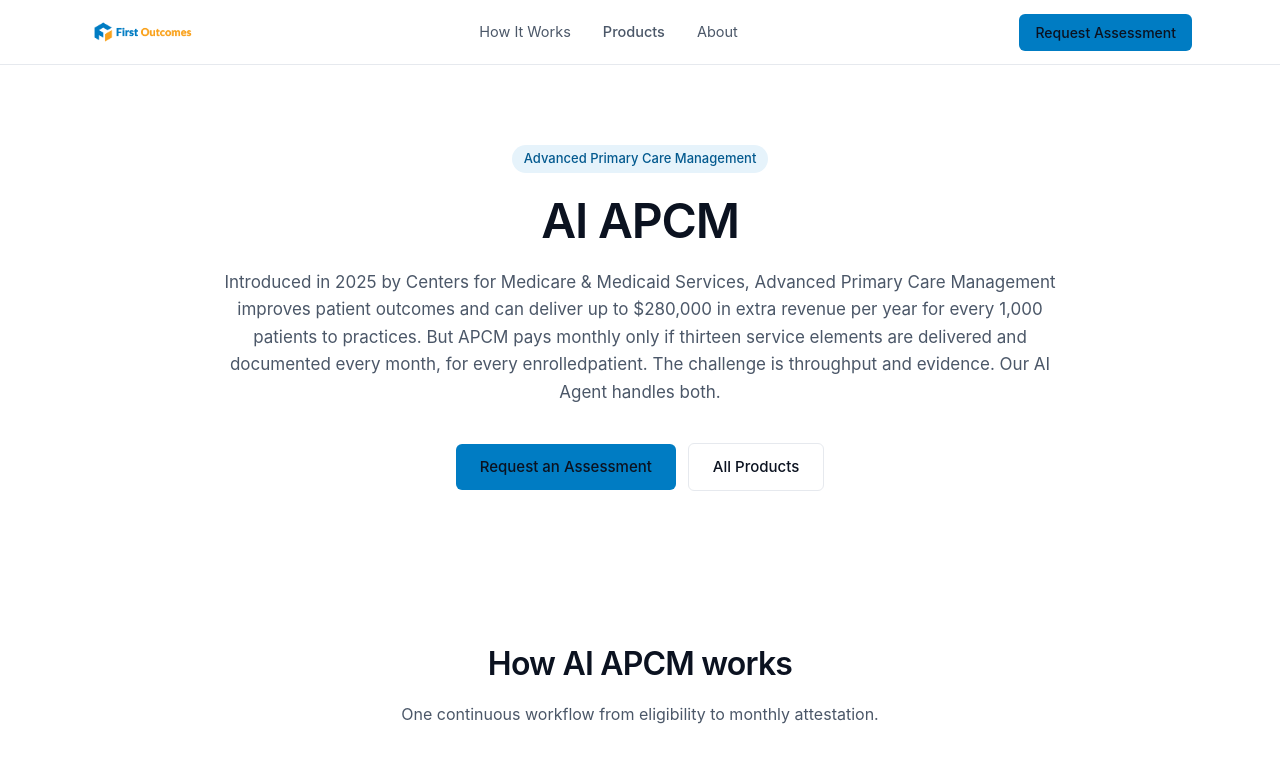
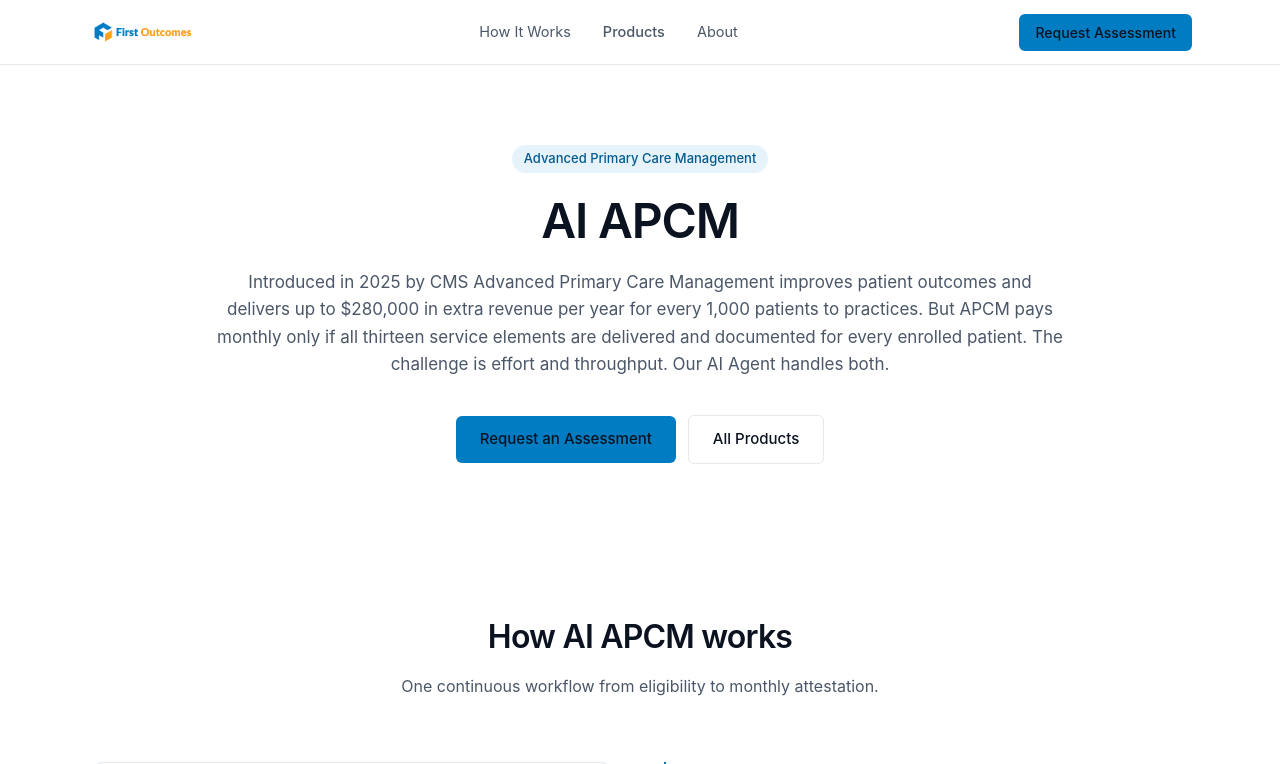
Before and after one commit to jpawa-cpu/firstoutcomes-staging, a React (Vite) app in the folder client/: page /products/apcm in a window 1280 px wide. Shown: the top 764 px of the page. Built offline with nearby package versions, Linux system fonts and the light colour scheme.

Commit message:
Update APCM.jsx

```diff
--- a/client/src/pages/products/APCM.jsx
+++ b/client/src/pages/products/APCM.jsx
@@ -262,13 +262,10 @@ export default function APCM() {
           AI APCM
         </h1>
         <p className="mt-6 text-[17px] text-[var(--fo-slate)] leading-relaxed">
-          Introduced in 2025 by Centers for Medicare & Medicaid Services, Advanced
-          Primary Care Management improves patient outcomes and can deliver up to $280,000 in extra
-          revenue per year for every 1,000 patients to practices.
-
-          But APCM pays monthly only if thirteen service elements are delivered and documented
-          every month, for every enrolledpatient. The challenge is throughput and evidence.
-          Our AI Agent handles both.
+          Introduced in 2025 by CMS Advanced Primary Care Management improves patient outcomes and
+          delivers up to $280,000 in extra revenue per year for every 1,000 patients to practices.
+          But APCM pays monthly only if all  thirteen service elements are delivered and documented
+          for every enrolled patient. The challenge is effort and throughput. Our AI Agent handles both.
         </p>
         <div className="mt-9 flex flex-wrap items-center justify-center gap-3">
           <Link
```
